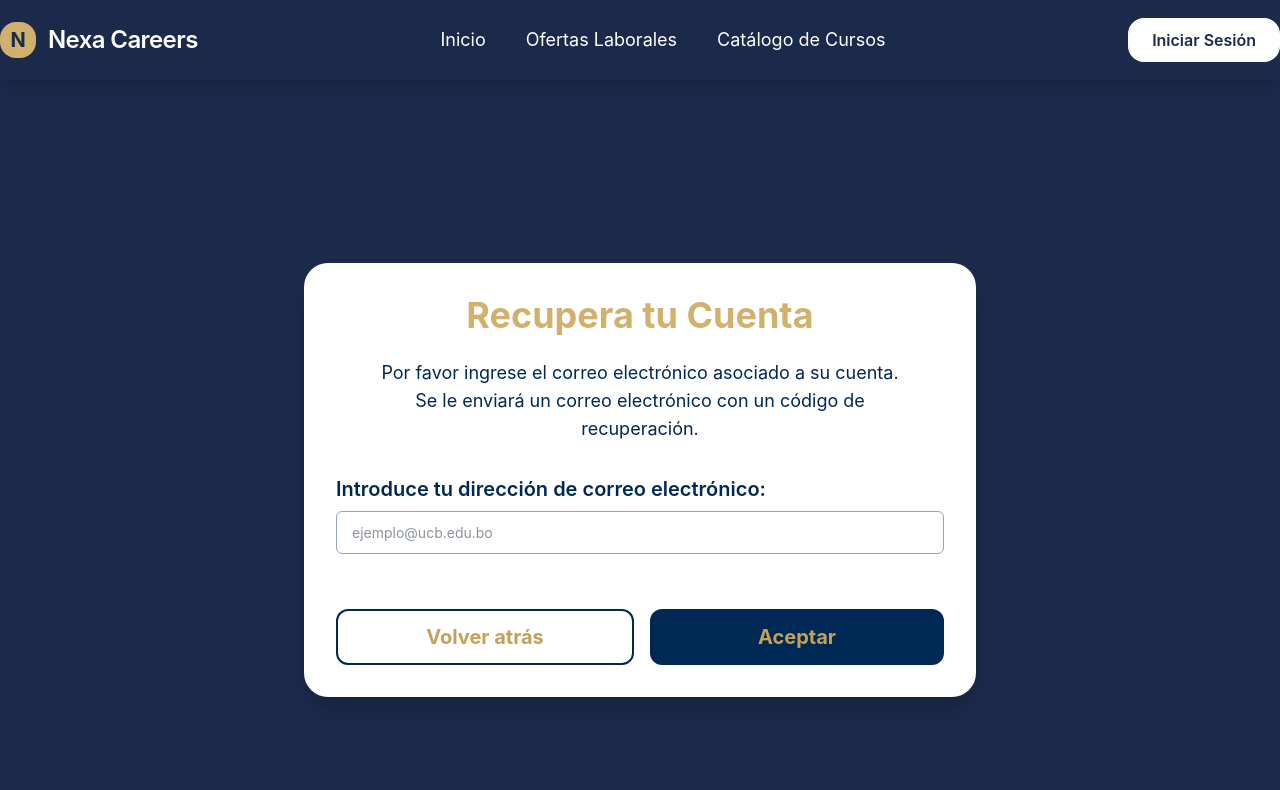
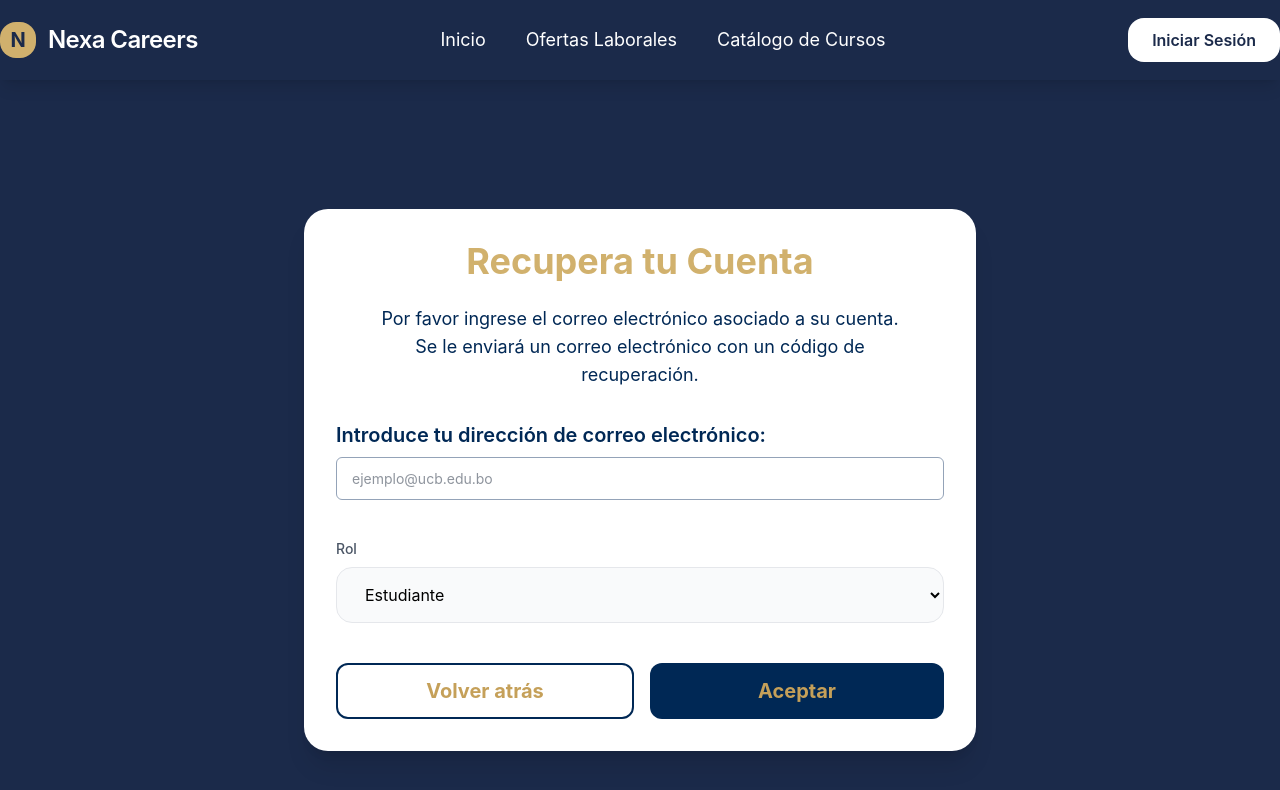
Before and after one commit to KamiGit21/Nexa_Career, a Vue app in the folder nexa_careers/: page /recuperar-password in a window 1280 px wide. Shown: the top 790 px of the page. Built offline with nearby package versions, Linux system fonts and the light colour scheme.

Commit message:
Añadición de rol en Recuperacion Contraseña

```diff
--- a/nexa_careers/src/frontend/views/InicioSesion.vue
+++ b/nexa_careers/src/frontend/views/InicioSesion.vue
@@ -93,7 +93,7 @@ import { useRouter } from 'vue-router'
 import { obtenerEmpleadorPorGmail } from '../services/empleadorService.js'
 import { obtenerEstudiantePorGmail } from '../services/estudianteService.js'
 import { obtenerSupervisorPorGmail } from '../services/supervisorService.js'
-import { authState } from '../auth.js' // <--- Importación asegurada
+import { authState } from '../auth.js'
 
 const router = useRouter()
 const showPassword = ref(false)
--- a/nexa_careers/src/frontend/views/SolicitarRecuperacion.vue
+++ b/nexa_careers/src/frontend/views/SolicitarRecuperacion.vue
@@ -19,6 +19,17 @@
             class="w-full p-3 border-2 border-gray-300 rounded-xl focus:border-[#002855] outline-none transition-all"
           />
         </div>
+
+        <div>
+          <!-- v-model="form.rol" poner a lado del select -->
+            <label class="block text-sm font-medium text-gray-600 mb-2">Rol</label>
+            <select
+              class="w-full px-6 py-4 bg-gray-50 border border-gray-200 rounded-2xl focus:border-[#b5943a] focus:ring-2 focus:ring-[#b5943a]/30 transition-all">
+              <option value="estudiante">Estudiante</option>
+              <option value="empleador">Empleador</option>
+              <option value="supervisor">Supervisor</option>
+            </select>
+          </div>
 
         <div class="flex gap-4 pt-4">
           <button
```
